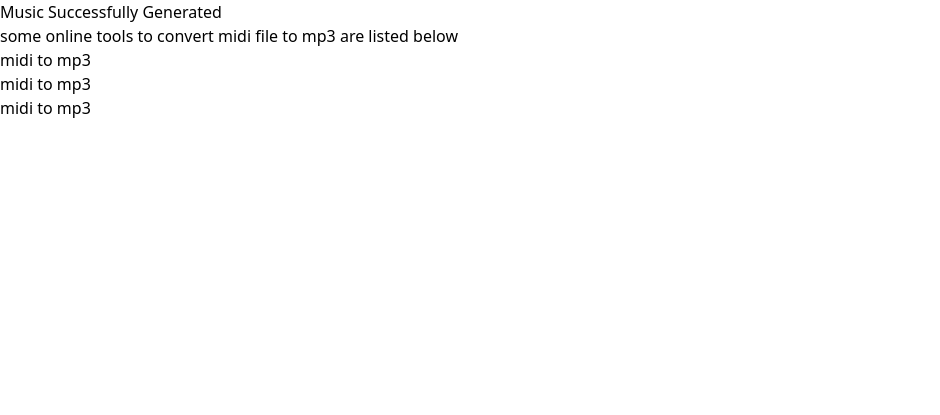
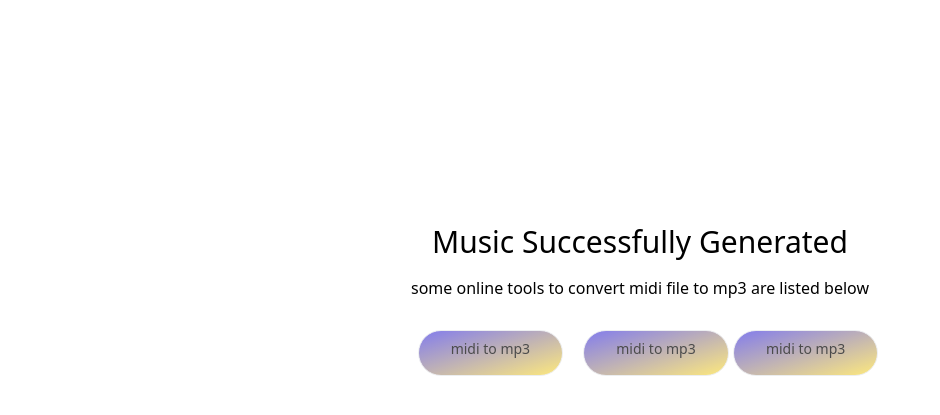
Before and after one commit to Data-Science-Community-SRM/Rhythm-Generator, a Flask app: template files/templates/dist/output.html in a window 1280 px wide. Shown: the top 415 px of the page, without its empty margins (0-940 px from the left). Run offline with Flask 3, Linux system fonts and the light colour scheme; the template is opened without the code that fills it, so the values that code supplies are empty; style sheets or scripts are compiled from the project's sources.

Commit message:
final update

```diff
--- a/files/templates/dist/generatemusic.html
+++ b/files/templates/dist/generatemusic.html
@@ -5,7 +5,7 @@
     <meta http-equiv="X-UA-Compatible" content="IE=edge" />
     <meta name="viewport" content="width=device-width, initial-scale=1.0" />
     <title>Generate</title>
-    <link rel="stylesheet" href="output.css" />
+    <link rel="stylesheet" href="static/output.css" />
   </head>
   <body>
     <div class="text-center">
@@ -46,10 +46,6 @@
           Generate
         </button>
       </form>
-
-      <br />
-      <br />
-      {{ generated_music }}
     </div>
   </body>
 </html>
--- a/files/templates/dist/index.html
+++ b/files/templates/dist/index.html
@@ -13,12 +13,12 @@
         <ul>
           <li class="text-gray-600 text-xl pt-6">
             <a
-              href="index.html"
+              href="/"
               class="m-5 p-2 hover:bg-gradient-to-r from-blue-200 via-purple-300 to-yellow-300 hover:rounded-full"
               >Home</a
             >
             <a
-              href="generatemusic.html"
+              href="/generatemusic"
               class="m-5 p-2 hover:bg-gradient-to-r from-blue-200 via-purple-300 to-yellow-300 hover:rounded-full"
               >Create music</a
             >
--- a/files/templates/dist/output.html
+++ b/files/templates/dist/output.html
@@ -8,26 +8,33 @@
     <link rel="stylesheet" href="static/output.css">
 
 </head>
-<body>
-    <h1>Music Successfully Generated</h1>
-
-    <div>
+<body class="pt-52">
+    <h1 class="text-3xl text-center m-4">Music Successfully Generated</h1>
+    <div class="text-center ">
         {% for i in range (1,no_samples+1) %}
         <br>
+       <button class="pt-2 py-4 px-4 text-sm rounded-full bg-gradient-to-tl from-pink-200 to-indigo-600 opacity-70 hover:bg-gradient-to-br from-yellow-300 to-indigo-600 hover:opacity-80 border border-grey-900 ">
         <a class="button-sty" href="/download{{i}}">
             Download Sample {{i}}
           </a>
+       </button>
         <br>
         {% endfor %}
     </div>
 
 
-    <div>
-        <h3>some online tools to convert midi file to mp3 are listed below</h3>
+    <div class="text-center">
+        <h3 class="mb-3.5">some online tools to convert midi file to mp3 are listed below</h3>
 
+       <button class="pt-2 py-4 px-8 m-4 text-sm rounded-full bg-gradient-to-tl from-pink-200 to-indigo-600 opacity-70 hover:bg-gradient-to-br from-yellow-300 to-indigo-600 hover:opacity-80 border border-grey-900 ">
         <a href="https://www.zamzar.com/convert/midi-to-mp3/"> midi to mp3 </a><br>
-        <a href="https://audio.online-convert.com/convert/midi-to-mp3"> midi to mp3 </a><br>
-        <a href="https://converter.app/midi-to-mp3/"> midi to mp3 </a>
+       </button>
+        <button class="pt-2 py-4 px-8 text-sm rounded-full bg-gradient-to-tl from-pink-200 to-indigo-600 opacity-70 hover:bg-gradient-to-br from-yellow-300 to-indigo-600 hover:opacity-80 border border-grey-900 ">
+            <a href="https://audio.online-convert.com/convert/midi-to-mp3"> midi to mp3 </a><br>
+        </button>
+        <button class="pt-2 py-4 px-8 text-sm rounded-full bg-gradient-to-tl from-pink-200 to-indigo-600 opacity-70 hover:bg-gradient-to-br from-yellow-300 to-indigo-600 hover:opacity-80 border border-grey-900 ">
+            <a href="https://converter.app/midi-to-mp3/"> midi to mp3 </a>
+        </button>
     </div>
 
 </body>
--- a/files/templates/index.html
+++ b/files/templates/index.html
@@ -11,7 +11,7 @@
       integrity="sha384-JcKb8q3iqJ61gNV9KGb8thSsNjpSL0n8PARn9HuZOnIxN0hoP+VmmDGMN5t9UJ0Z"
       crossorigin="anonymous"
     />
-    <link rel="stylesheet" href="static\style.css" />
+    <link rel="stylesheet" href="static/style.css" />
     <script
       src="https://code.jquery.com/jquery-3.5.1.slim.min.js"
       integrity="sha384-DfXdz2htPH0lsSSs5nCTpuj/zy4C+OGpamoFVy38MVBnE+IbbVYUew+OrCXaRkfj"
```
